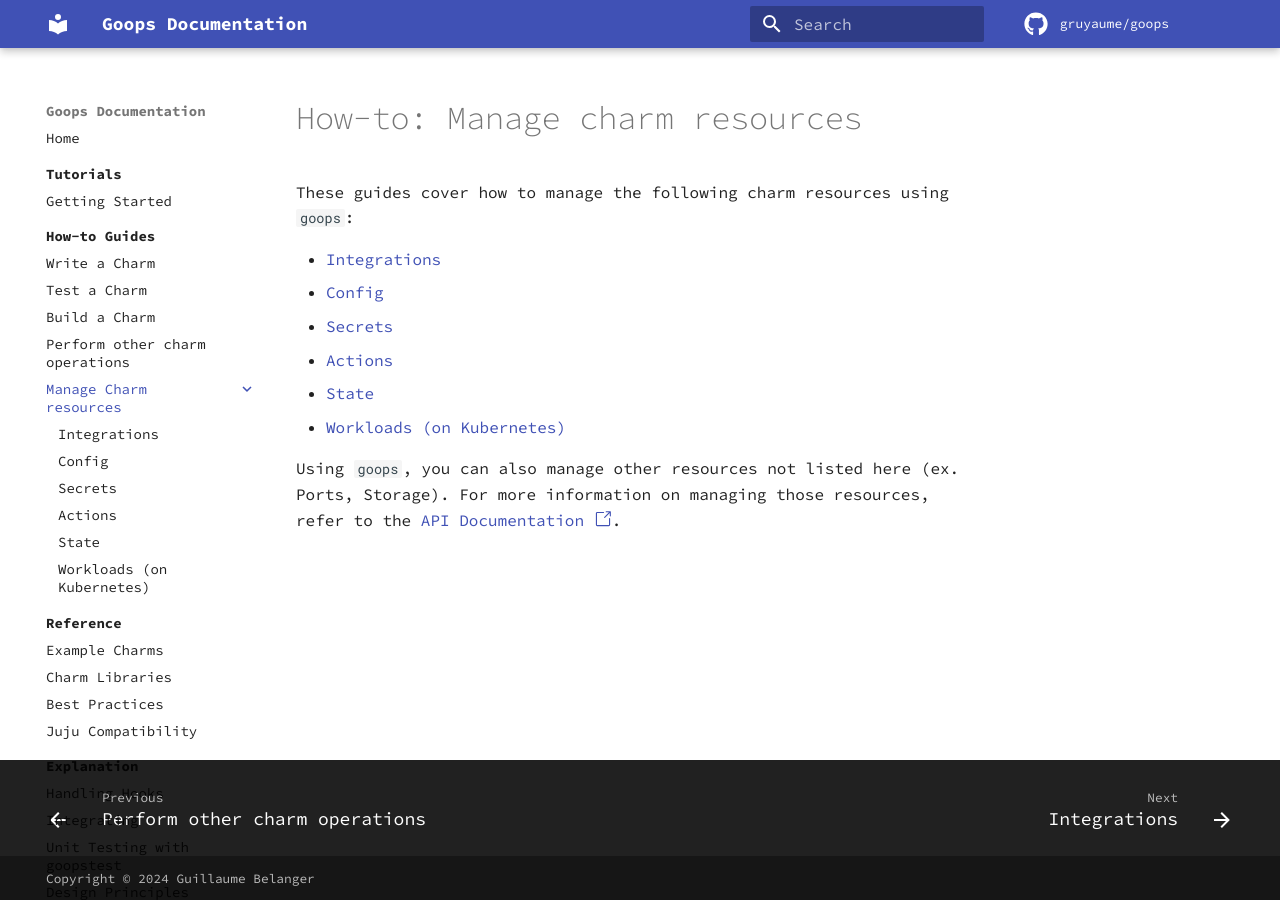
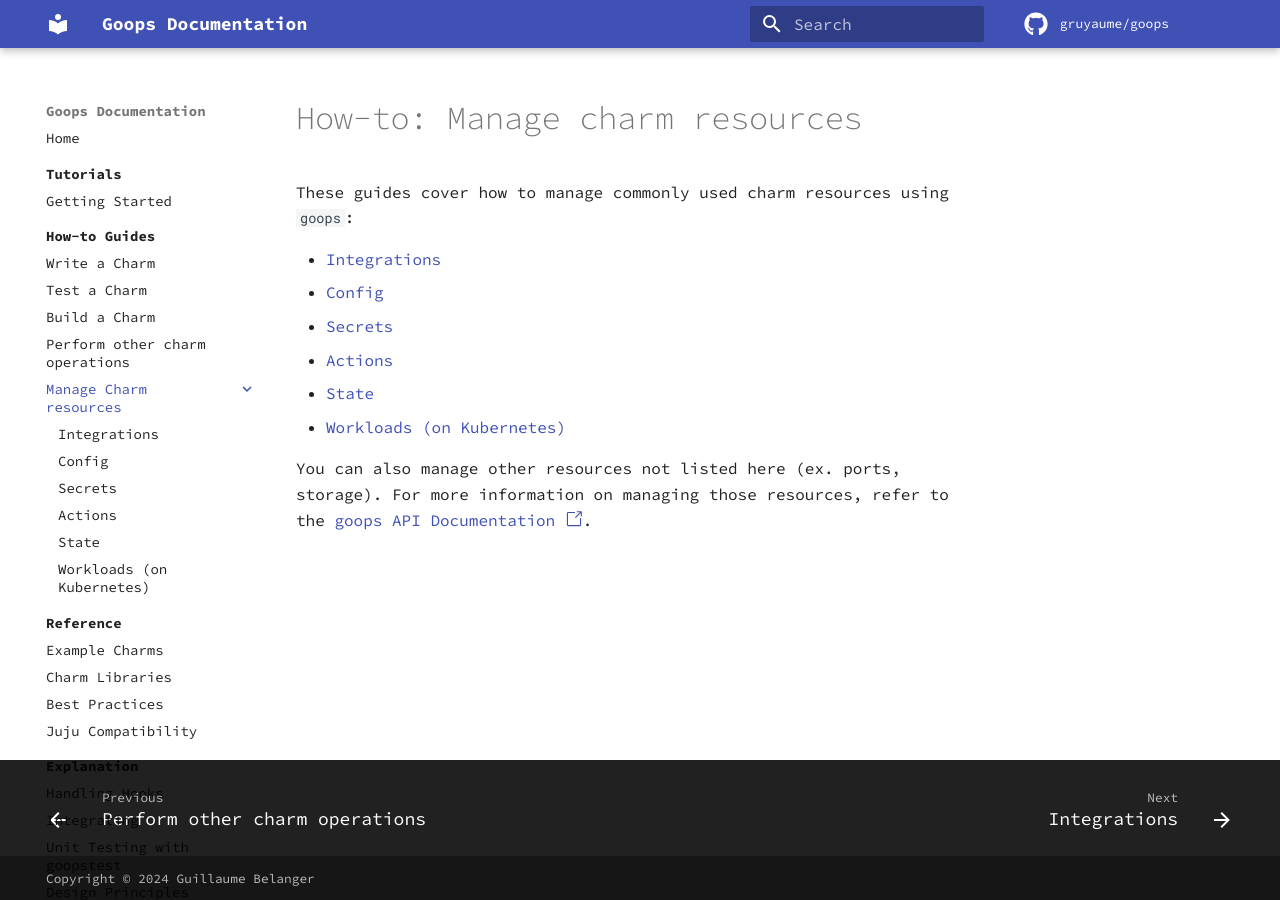
Before and after one commit to gruyaume/goops, an MkDocs documentation site: the page built from docs/how_to/manage/index.md, in a window 1280 px wide. Built offline with MkDocs 1.6.1 and Material for MkDocs 9.7.7, drawn with Linux system fonts in a browser that asks for light colours; comment, search, counter and statistics services are not loaded.

Commit message:
docs: improve wording
Signed-off-by: Guillaume Belanger <guillaume.belanger27@gmail.com>

```diff
--- a/docs/how_to/manage/index.md
+++ b/docs/how_to/manage/index.md
@@ -1,6 +1,6 @@
 # How-to: Manage charm resources
 
-These guides cover how to manage the following charm resources using `goops`:
+These guides cover how to manage commonly used charm resources using `goops`:
 
 - [Integrations](integrations.md)
 - [Config](config.md)
@@ -9,4 +9,4 @@ These guides cover how to manage the following charm resources using `goops`:
 - [State](state.md)
 - [Workloads (on Kubernetes)](workloads_on_k8s.md)
 
-Using `goops`, you can also manage other resources not listed here (ex. Ports, Storage). For more information on managing those resources, refer to the [API Documentation :octicons-link-external-24:](https://pkg.go.dev/github.com/gruyaume/goops).
+You can also manage other resources not listed here (ex. ports, storage). For more information on managing those resources, refer to the [goops API Documentation :octicons-link-external-24:](https://pkg.go.dev/github.com/gruyaume/goops).
```
